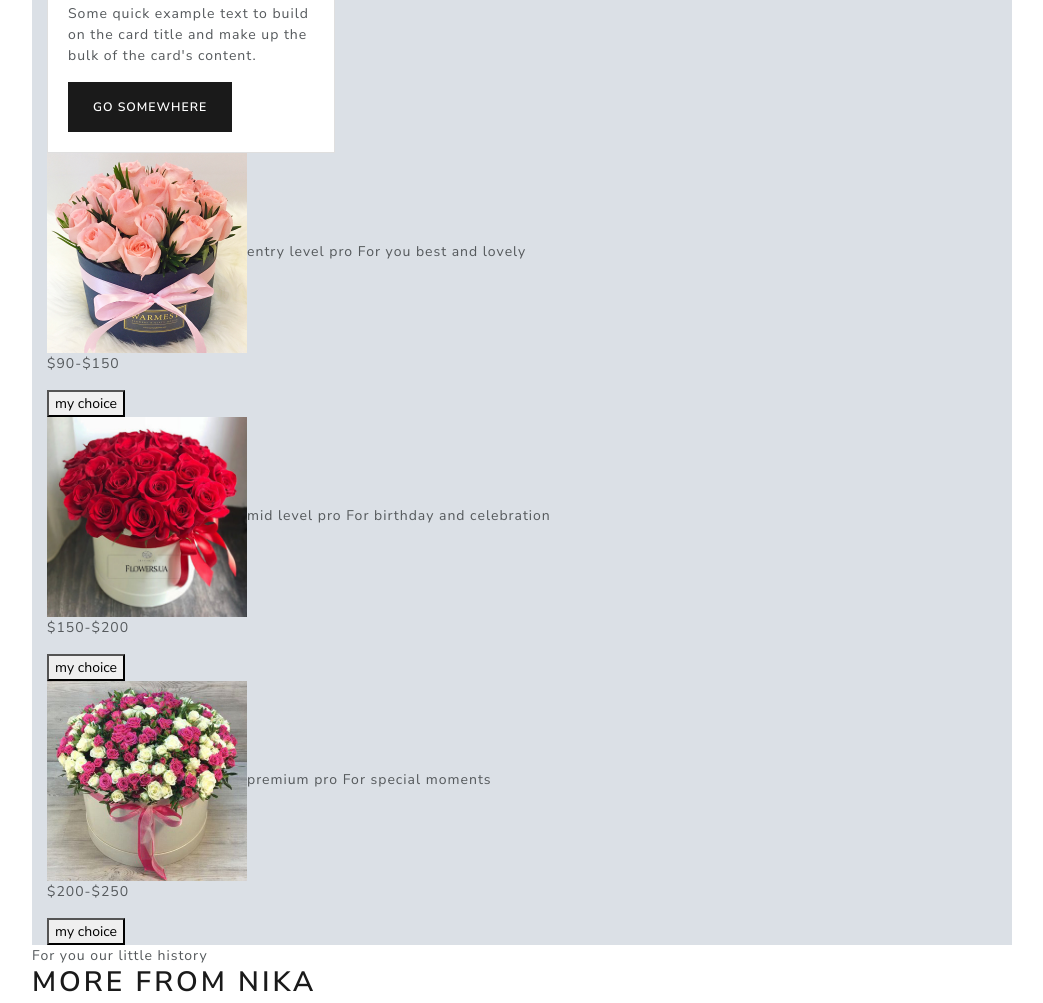
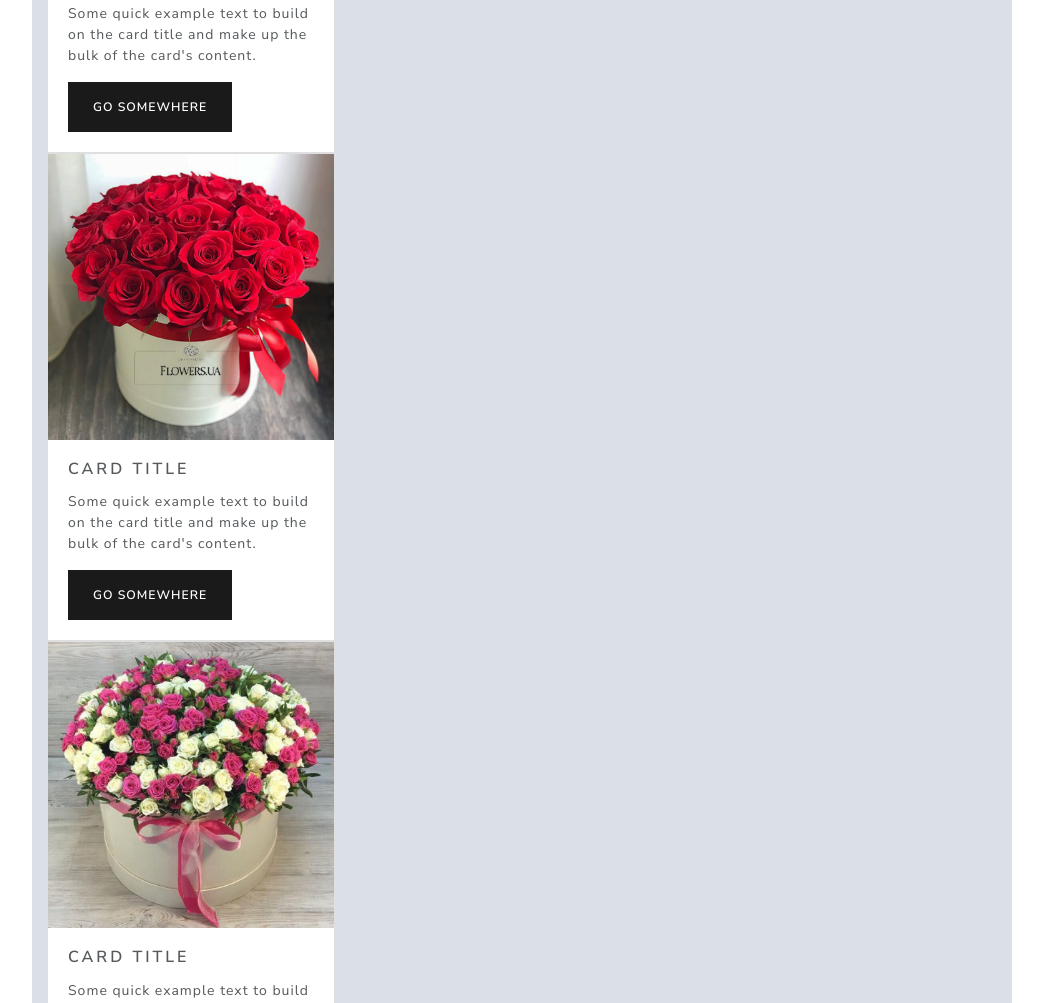
Before and after one commit to Lyudmila1711/HTML-for-my-final-site-, a plain HTML site: page index.html in a window 1280 px wide. Shown: the part 1802-2805 px from the top of the page, without its empty margins (118-1161 px from the left). Drawn offline with nearby package versions, Linux system fonts and the light colour scheme; a web font is replaced by a local one.

Commit message:
Sample code

```diff
--- a/index.html
+++ b/index.html
@@ -79,6 +79,22 @@
         <p>Lorem ipsum dolor sit amet consectetur adipisicing elit. Nulla, nostrum.</p>
         <div class="card" style="width: 18rem;">
             <img src="img/box-with-orange-flowers.jpg" class="card-img-top" alt="box with orange flowers">
+            <div class="card-body">
+                <h5 class="card-title">Card title</h5>
+                <p class="card-text">Some quick example text to build on the card title and make up the bulk of the card's content.</p>
+                <a href="#" class="btn btn-primary">Go somewhere</a>
+            </div>
+        </div>
+         <div class="card" style="width: 18rem;">
+            <img src="img/box-with-red-flowers.jpg" class="card-img-top" alt="box with red flowers">
+            <div class="card-body">
+                <h5 class="card-title">Card title</h5>
+                <p class="card-text">Some quick example text to build on the card title and make up the bulk of the card's content.</p>
+                <a href="#" class="btn btn-primary">Go somewhere</a>
+            </div>
+        </div>
+         <div class="card" style="width: 18rem;">
+            <img src="img/big-box-with-flowers.jpg" class="card-img-top" alt="big box with flowers">
             <div class="card-body">
                 <h5 class="card-title">Card title</h5>
                 <p class="card-text">Some quick example text to build on the card title and make up the bulk of the card's content.</p>
```
